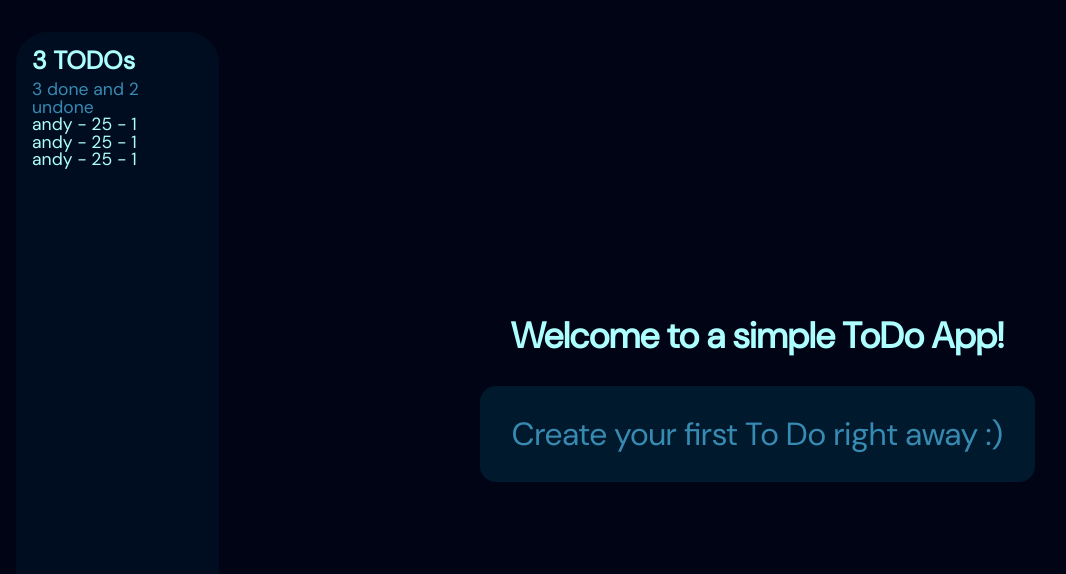
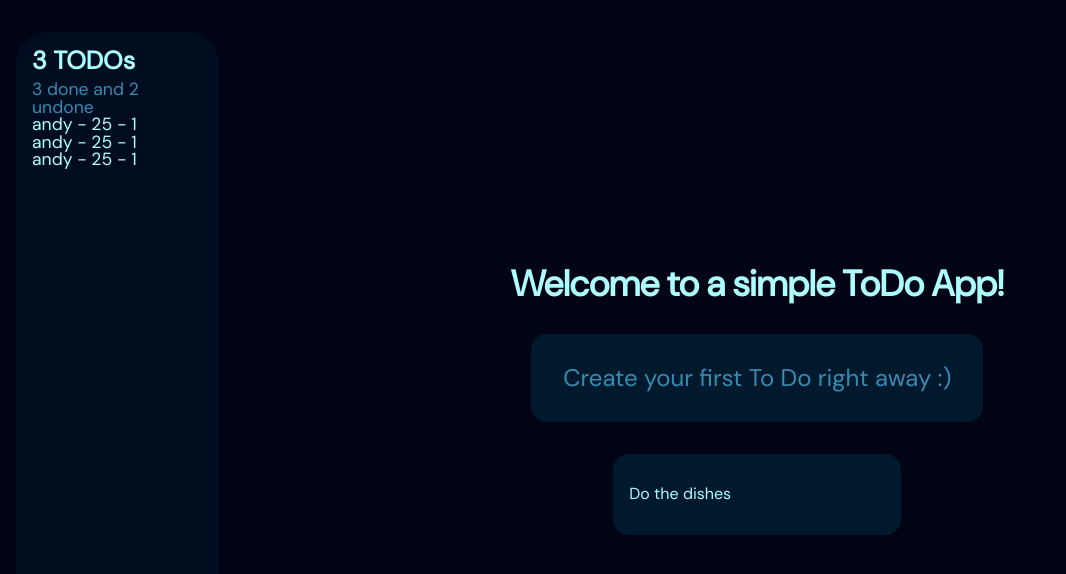
Before and after one commit to Andres191200/todo-app, a React (Vite) app: page / in a window 1280 px wide. Shown: the top 574 px of the page, without its empty margins (16-1082 px from the left). Built offline with nearby package versions, Linux system fonts and the light colour scheme.

Commit message:
base textinput

```diff
--- a/src/App.jsx
+++ b/src/App.jsx
@@ -1,4 +1,5 @@
 import MainRouter from "./router/MainRouter";
+import './declaration.d.ts';
 
 export default function App() {
 
--- a/src/components/message-box/MessageBox.tsx
+++ b/src/components/message-box/MessageBox.tsx
@@ -1,5 +1,6 @@
 import React from "react";
 import styles from "./styles.module.scss";
+import '../../declaration.d.ts';
 
 enum EMessageBoxIcons {
   info,
@@ -32,7 +33,7 @@ export default function MessageBox({ message, kind }: TMessageBoxProps) {
           <img src={getPath(kind)} alt="info icon" className={styles.icon} />
         ) : null}
 
-        <span className="big">{message}</span>
+        <span>{message}</span>
       </div>
     </div>
   );
--- a/src/components/message-box/styles.module.scss
+++ b/src/components/message-box/styles.module.scss
@@ -16,7 +16,7 @@
 .messageBoxContainer{
     @include flex-centered();
     span{
-        font-size: 1.25rem;
+        font-size: 1.5rem;
         color: var(--text-muted);
     }
 
--- /dev/null
+++ b/src/components/text-field/TextField.tsx
@@ -0,0 +1,13 @@
+import '../../declaration.d.ts';
+import styles from './styles.module.scss';
+
+export default function TextField() {
+  return (
+    <div className={styles.textFieldComponent}>
+        <div className={styles.inputContainer}>
+            <input type="text" placeholder=''/>
+            <span>Do the dishes</span>
+        </div>
+    </div>
+  );
+}
--- /dev/null
+++ b/src/components/text-field/styles.module.scss
@@ -0,0 +1,33 @@
+.textFieldComponent{
+    display: flex;
+    justify-content: center;
+    align-items: center;
+
+    input{
+        padding:var(--margin-md) var(--margin-sm);
+        width: 20vw;
+        border-radius: var(--margin-sm);
+        background-color: var(--bg-light);
+        border:none;
+
+        &:not(&:placeholder-shown) + span{
+            display: none;
+        }
+
+        &:focus{
+            border: none;
+            outline: none;
+        }
+
+        &+span{
+            position:absolute;
+            top:50%;
+            transform:translateY(-50%);
+            left:var(--margin-sm);
+        }
+    }
+}
+
+    .inputContainer{
+        position:relative;
+    }
--- /dev/null
+++ b/src/declaration.d.ts
@@ -0,0 +1 @@
+declare module '*.scss';
--- a/src/globals.scss
+++ b/src/globals.scss
@@ -1,6 +1,6 @@
 @font-face{
 	font-family: 'dm-sans';
-	src: url('../public/fonts/dmsans/dmsans/dmsans.ttf') format('truetype');
+	src: url('/fonts/dmsans/dmsans/dmsans.ttf') format('truetype');
 	font-weight: normal;
 	font-style: normal;
 }
@@ -31,7 +31,7 @@
 }
 
 
-*:where(h1,h2,h3,h4,h5,p,a,span){
+*:where(h1,h2,h3,h4,h5,p,a,span,input){
 	color: var(--text);
 	font-family: 'dm-sans' !important;
 
--- a/src/main.jsx
+++ b/src/main.jsx
@@ -1,5 +1,6 @@
 import { StrictMode } from 'react'
 import { createRoot } from 'react-dom/client'
+import './declaration.d.ts';
 import App from './App.jsx'
 import './globals.scss';
 
--- a/src/screens/Home.tsx
+++ b/src/screens/Home.tsx
@@ -1,11 +1,14 @@
 import MessageBox from '../components/message-box/MessageBox';
 import styles from './styles.module.scss';
+import '../declaration.d.ts';
+import TextField from '../components/text-field/TextField.tsx';
 
 export default function Home(){
     return(
         <div className={styles.homeScreen}>
             <h1>Welcome to a simple ToDo App!</h1>
             <MessageBox message='Create your first To Do right away :)'/>
+            <TextField />
         </div>
     )
 }
```
